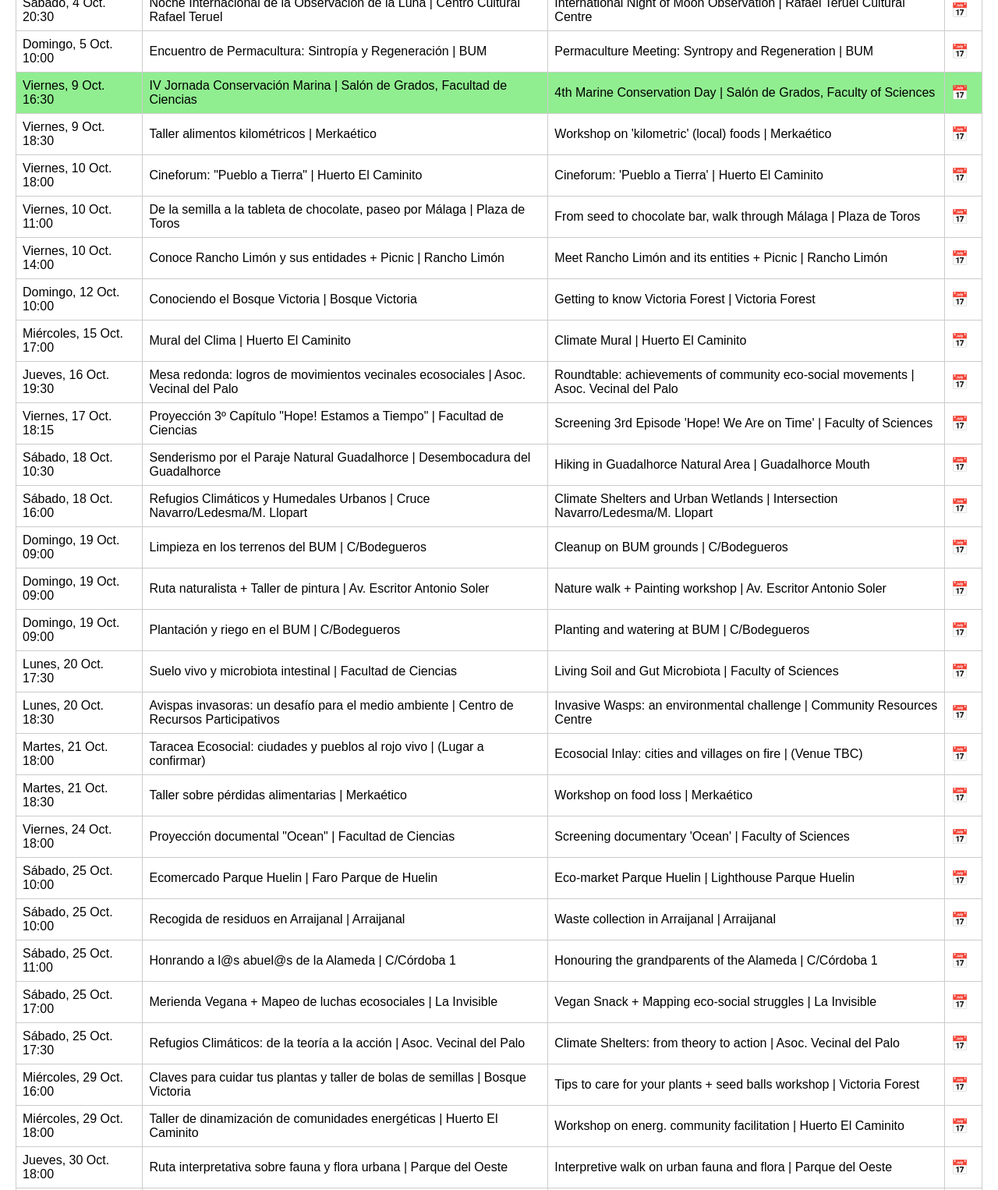
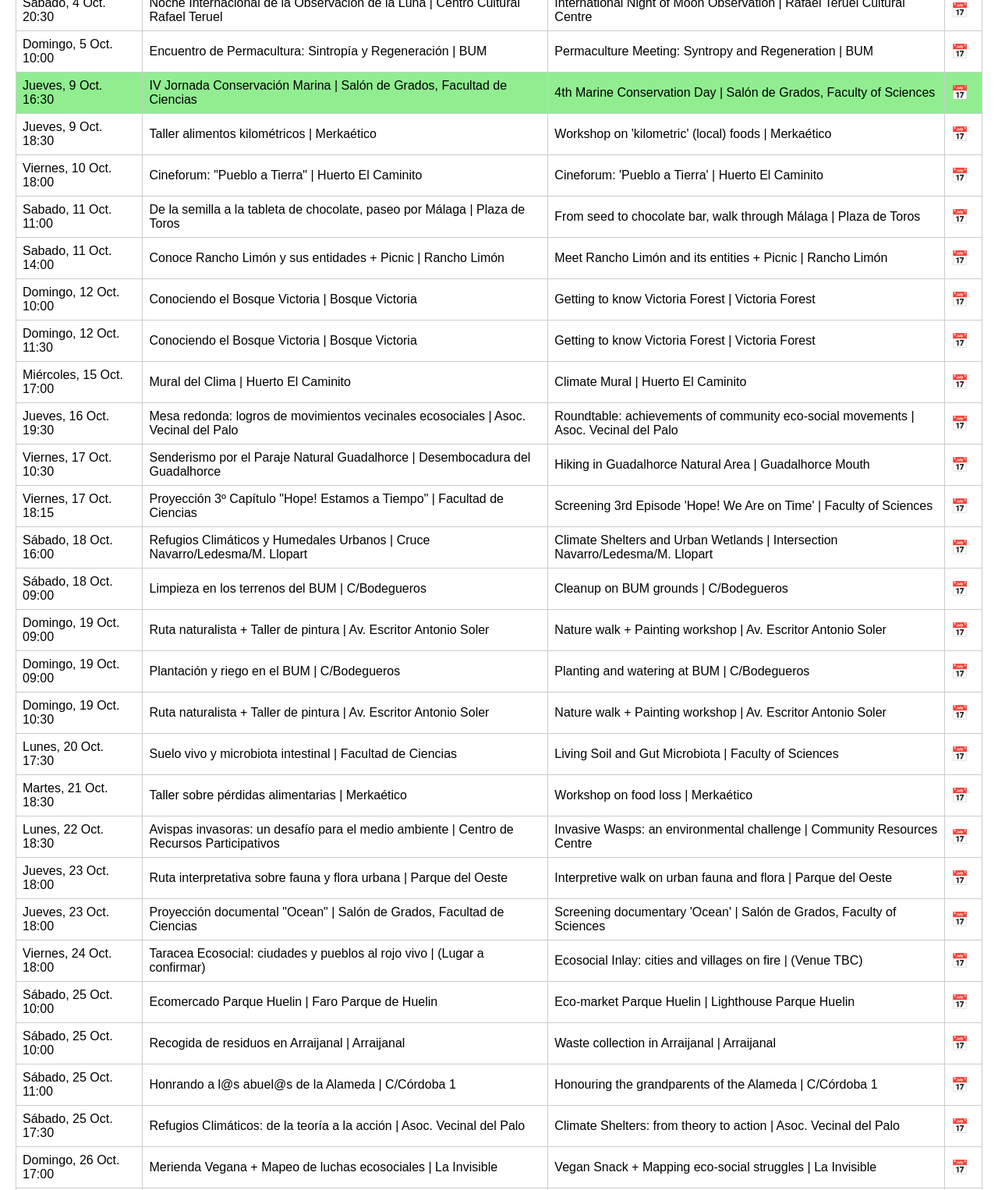
Before and after one commit to alterisian/alterisian.github.io, a plain HTML site: page made/malaga_ecofestival.html in a window 1280 px wide. Shown: the part 452-1978 px from the top of the page at 78% size. Drawn offline with Linux system fonts and the light colour scheme.

Commit message:
I estimate it was 75pc correct before, and after 2 and a half hours I have reverified AIs initial version. It would have definitely took longer to manually build this. And I would not have added the google calendar link, or the next event highlighter

```diff
--- a/made/malaga_ecofestival.html
+++ b/made/malaga_ecofestival.html
@@ -23,7 +23,7 @@
 <p>
   The official calendar is over at <a href="https://www.instagram.com/ecofestival_malaga/" target="_blank">ecofestival malaga instagram</a>
   This is an unofficial play around to help provide an English version, so I can more easily understand what is going on, and allow anyone to easily add it to their google calander.
-  I used Claude AI to process the <a href="https://drive.google.com/file/d/1J9lCxGl1E0OjDYpOZbCrti3NY8BeYI4s/view" target="_blank">pdf</a>, and currently need to reverify it is fully correct, so if you spot any errors, do let me know.
+  I used Claude AI to process the <a href="https://drive.google.com/file/d/1J9lCxGl1E0OjDYpOZbCrti3NY8BeYI4s/view" target="_blank">pdf</a>, and I spent a couple of hours  reverifying it is fully correct, so if you spot any errors, do let me know.
   I got it to highlight the next event in green.
 </p>
 
@@ -57,53 +57,78 @@
     <tr data-datetime="2025-10-05T10:00"><td>Domingo, 5 Oct. 10:00</td><td>Encuentro de Permacultura: Sintropía y Regeneración | BUM</td><td>Permaculture Meeting: Syntropy and Regeneration | BUM</td><td><a href="#" class="gcal-icon" onclick="addToGoogleCalendar(event, this.closest('tr'))">📅</a></td></tr>
 
 
-    <tr data-datetime="2025-10-09T16:30"><td>Viernes, 9 Oct. 16:30</td><td>IV Jornada Conservación Marina | Salón de Grados, Facultad de Ciencias</td><td>4th Marine Conservation Day | Salón de Grados, Faculty of Sciences</td><td><a href="#" class="gcal-icon" onclick="addToGoogleCalendar(event, this.closest('tr'))">📅</a></td></tr>
+    <tr data-datetime="2025-10-09T16:30"><td>Jueves, 9 Oct. 16:30</td><td>IV Jornada Conservación Marina | Salón de Grados, Facultad de Ciencias</td><td>4th Marine Conservation Day | Salón de Grados, Faculty of Sciences</td><td><a href="#" class="gcal-icon" onclick="addToGoogleCalendar(event, this.closest('tr'))">📅</a></td></tr>
 
-    <tr data-datetime="2025-10-09T18:30"><td>Viernes, 9 Oct. 18:30</td><td>Taller alimentos kilométricos | Merkaético</td><td>Workshop on 'kilometric' (local) foods | Merkaético</td><td><a href="#" class="gcal-icon" onclick="addToGoogleCalendar(event, this.closest('tr'))">📅</a></td></tr>
+    <tr data-datetime="2025-10-09T18:30"><td>Jueves, 9 Oct. 18:30</td><td>Taller alimentos kilométricos | Merkaético</td><td>Workshop on 'kilometric' (local) foods | Merkaético</td><td><a href="#" class="gcal-icon" onclick="addToGoogleCalendar(event, this.closest('tr'))">📅</a></td></tr>
+
 
     <tr data-datetime="2025-10-10T18:00"><td>Viernes, 10 Oct. 18:00</td><td>Cineforum: "Pueblo a Tierra" | Huerto El Caminito</td><td>Cineforum: 'Pueblo a Tierra' | Huerto El Caminito</td><td><a href="#" class="gcal-icon" onclick="addToGoogleCalendar(event, this.closest('tr'))">📅</a></td></tr>
 
 
+    <tr data-datetime="2025-10-11T11:00"><td>Sabado, 11 Oct. 11:00</td><td>De la semilla a la tableta de chocolate, paseo por Málaga | Plaza de Toros</td><td>From seed to chocolate bar, walk through Málaga | Plaza de Toros</td><td><a href="#" class="gcal-icon" onclick="addToGoogleCalendar(event, this.closest('tr'))">📅</a></td></tr>
+
+
+    <tr data-datetime="2025-10-10T14:00"><td>Sabado, 11 Oct. 14:00</td><td>Conoce Rancho Limón y sus entidades + Picnic | Rancho Limón</td><td>Meet Rancho Limón and its entities + Picnic | Rancho Limón</td><td><a href="#" class="gcal-icon" onclick="addToGoogleCalendar(event, this.closest('tr'))">📅</a></td></tr>
 
 
 
+    <tr data-datetime="2025-10-12T10:00"><td>Domingo, 12 Oct. 10:00</td><td>Conociendo el Bosque Victoria | Bosque Victoria</td><td>Getting to know Victoria Forest | Victoria Forest</td><td><a href="#" class="gcal-icon" onclick="addToGoogleCalendar(event, this.closest('tr'))">📅</a></td></tr>
 
-
-    <tr data-datetime="2025-10-10T11:00"><td>Viernes, 10 Oct. 11:00</td><td>De la semilla a la tableta de chocolate, paseo por Málaga | Plaza de Toros</td><td>From seed to chocolate bar, walk through Málaga | Plaza de Toros</td><td><a href="#" class="gcal-icon" onclick="addToGoogleCalendar(event, this.closest('tr'))">📅</a></td></tr>
-
-    <tr data-datetime="2025-10-10T14:00"><td>Viernes, 10 Oct. 14:00</td><td>Conoce Rancho Limón y sus entidades + Picnic | Rancho Limón</td><td>Meet Rancho Limón and its entities + Picnic | Rancho Limón</td><td><a href="#" class="gcal-icon" onclick="addToGoogleCalendar(event, this.closest('tr'))">📅</a></td></tr>
-
-    <tr data-datetime="2025-10-12T10:00"><td>Domingo, 12 Oct. 10:00</td><td>Conociendo el Bosque Victoria | Bosque Victoria</td><td>Getting to know Victoria Forest | Victoria Forest</td><td><a href="#" class="gcal-icon" onclick="addToGoogleCalendar(event, this.closest('tr'))">📅</a></td></tr>
+    <tr data-datetime="2025-10-12T11:30"><td>Domingo, 12 Oct. 11:30</td><td>Conociendo el Bosque Victoria | Bosque Victoria</td><td>Getting to know Victoria Forest | Victoria Forest</td><td><a href="#" class="gcal-icon" onclick="addToGoogleCalendar(event, this.closest('tr'))">📅</a></td></tr>
 
 
     <tr data-datetime="2025-10-15T17:00"><td>Miércoles, 15 Oct. 17:00</td><td>Mural del Clima | Huerto El Caminito</td><td>Climate Mural | Huerto El Caminito</td><td><a href="#" class="gcal-icon" onclick="addToGoogleCalendar(event, this.closest('tr'))">📅</a></td></tr>
+
+
     <tr data-datetime="2025-10-16T19:30"><td>Jueves, 16 Oct. 19:30</td><td>Mesa redonda: logros de movimientos vecinales ecosociales | Asoc. Vecinal del Palo</td><td>Roundtable: achievements of community eco-social movements | Asoc. Vecinal del Palo</td><td><a href="#" class="gcal-icon" onclick="addToGoogleCalendar(event, this.closest('tr'))">📅</a></td></tr>
 
+    <tr data-datetime="2025-10-17T10:30"><td>Viernes, 17 Oct. 10:30</td><td>Senderismo por el Paraje Natural Guadalhorce | Desembocadura del Guadalhorce</td><td>Hiking in Guadalhorce Natural Area | Guadalhorce Mouth</td><td><a href="#" class="gcal-icon" onclick="addToGoogleCalendar(event, this.closest('tr'))">📅</a></td></tr>
+
+
     <tr data-datetime="2025-10-17T18:15"><td>Viernes, 17 Oct. 18:15</td><td>Proyección 3º Capítulo "Hope! Estamos a Tiempo" | Facultad de Ciencias</td><td>Screening 3rd Episode 'Hope! We Are on Time' | Faculty of Sciences</td><td><a href="#" class="gcal-icon" onclick="addToGoogleCalendar(event, this.closest('tr'))">📅</a></td></tr>
-    <tr data-datetime="2025-10-18T10:30"><td>Sábado, 18 Oct. 10:30</td><td>Senderismo por el Paraje Natural Guadalhorce | Desembocadura del Guadalhorce</td><td>Hiking in Guadalhorce Natural Area | Guadalhorce Mouth</td><td><a href="#" class="gcal-icon" onclick="addToGoogleCalendar(event, this.closest('tr'))">📅</a></td></tr>
+
     <tr data-datetime="2025-10-18T16:00"><td>Sábado, 18 Oct. 16:00</td><td>Refugios Climáticos y Humedales Urbanos | Cruce Navarro/Ledesma/M. Llopart</td><td>Climate Shelters and Urban Wetlands | Intersection Navarro/Ledesma/M. Llopart</td><td><a href="#" class="gcal-icon" onclick="addToGoogleCalendar(event, this.closest('tr'))">📅</a></td></tr>
 
-    <tr data-datetime="2025-10-19T09:00"><td>Domingo, 19 Oct. 09:00</td><td>Limpieza en los terrenos del BUM | C/Bodegueros</td><td>Cleanup on BUM grounds | C/Bodegueros</td><td><a href="#" class="gcal-icon" onclick="addToGoogleCalendar(event, this.closest('tr'))">📅</a></td></tr>
+
+    <tr data-datetime="2025-10-18T09:00"><td>Sábado, 18 Oct. 09:00</td><td>Limpieza en los terrenos del BUM | C/Bodegueros</td><td>Cleanup on BUM grounds | C/Bodegueros</td><td><a href="#" class="gcal-icon" onclick="addToGoogleCalendar(event, this.closest('tr'))">📅</a></td></tr>
+
     <tr data-datetime="2025-10-19T09:00"><td>Domingo, 19 Oct. 09:00</td><td>Ruta naturalista + Taller de pintura | Av. Escritor Antonio Soler</td><td>Nature walk + Painting workshop | Av. Escritor Antonio Soler</td><td><a href="#" class="gcal-icon" onclick="addToGoogleCalendar(event, this.closest('tr'))">📅</a></td></tr>
+
     <tr data-datetime="2025-10-19T09:00"><td>Domingo, 19 Oct. 09:00</td><td>Plantación y riego en el BUM | C/Bodegueros</td><td>Planting and watering at BUM | C/Bodegueros</td><td><a href="#" class="gcal-icon" onclick="addToGoogleCalendar(event, this.closest('tr'))">📅</a></td></tr>
 
+    <tr data-datetime="2025-10-19T09:00"><td>Domingo, 19 Oct. 10:30</td><td>Ruta naturalista + Taller de pintura | Av. Escritor Antonio Soler</td><td>Nature walk + Painting workshop | Av. Escritor Antonio Soler</td><td><a href="#" class="gcal-icon" onclick="addToGoogleCalendar(event, this.closest('tr'))">📅</a></td></tr>
+
     <tr data-datetime="2025-10-20T17:30"><td>Lunes, 20 Oct. 17:30</td><td>Suelo vivo y microbiota intestinal | Facultad de Ciencias</td><td>Living Soil and Gut Microbiota | Faculty of Sciences</td><td><a href="#" class="gcal-icon" onclick="addToGoogleCalendar(event, this.closest('tr'))">📅</a></td></tr>
-    <tr data-datetime="2025-10-20T18:30"><td>Lunes, 20 Oct. 18:30</td><td>Avispas invasoras: un desafío para el medio ambiente | Centro de Recursos Participativos</td><td>Invasive Wasps: an environmental challenge | Community Resources Centre</td><td><a href="#" class="gcal-icon" onclick="addToGoogleCalendar(event, this.closest('tr'))">📅</a></td></tr>
-    <tr data-datetime="2025-10-21T18:00"><td>Martes, 21 Oct. 18:00</td><td>Taracea Ecosocial: ciudades y pueblos al rojo vivo | (Lugar a confirmar)</td><td>Ecosocial Inlay: cities and villages on fire | (Venue TBC)</td><td><a href="#" class="gcal-icon" onclick="addToGoogleCalendar(event, this.closest('tr'))">📅</a></td></tr>
 
     <tr data-datetime="2025-10-21T18:30"><td>Martes, 21 Oct. 18:30</td><td>Taller sobre pérdidas alimentarias | Merkaético</td><td>Workshop on food loss | Merkaético</td><td><a href="#" class="gcal-icon" onclick="addToGoogleCalendar(event, this.closest('tr'))">📅</a></td></tr>
-    <tr data-datetime="2025-10-24T18:00"><td>Viernes, 24 Oct. 18:00</td><td>Proyección documental "Ocean" | Facultad de Ciencias</td><td>Screening documentary 'Ocean' | Faculty of Sciences</td><td><a href="#" class="gcal-icon" onclick="addToGoogleCalendar(event, this.closest('tr'))">📅</a></td></tr>
+
+    <tr data-datetime="2025-10-22T18:30"><td>Lunes, 22 Oct. 18:30</td><td>Avispas invasoras: un desafío para el medio ambiente | Centro de Recursos Participativos</td><td>Invasive Wasps: an environmental challenge | Community Resources Centre</td><td><a href="#" class="gcal-icon" onclick="addToGoogleCalendar(event, this.closest('tr'))">📅</a></td></tr>
+
+
+
+    <tr data-datetime="2025-10-23T18:00"><td>Jueves, 23 Oct. 18:00</td><td>Ruta interpretativa sobre fauna y flora urbana | Parque del Oeste</td><td>Interpretive walk on urban fauna and flora | Parque del Oeste</td><td><a href="#" class="gcal-icon" onclick="addToGoogleCalendar(event, this.closest('tr'))">📅</a></td></tr>
+
+    <tr data-datetime="2025-10-23T18:00"><td>Jueves, 23 Oct. 18:00</td><td>Proyección documental "Ocean" | Salón de Grados, Facultad de Ciencias</td><td>Screening documentary 'Ocean' | Salón de Grados, Faculty of Sciences</td><td><a href="#" class="gcal-icon" onclick="addToGoogleCalendar(event, this.closest('tr'))">📅</a></td></tr>
+
+
+    <tr data-datetime="2025-10-24T18:00"><td>Viernes, 24 Oct. 18:00</td><td>Taracea Ecosocial: ciudades y pueblos al rojo vivo | (Lugar a confirmar)</td><td>Ecosocial Inlay: cities and villages on fire | (Venue TBC)</td><td><a href="#" class="gcal-icon" onclick="addToGoogleCalendar(event, this.closest('tr'))">📅</a></td></tr>
+
+
+
     <tr data-datetime="2025-10-25T10:00"><td>Sábado, 25 Oct. 10:00</td><td>Ecomercado Parque Huelin | Faro Parque de Huelin</td><td>Eco-market Parque Huelin | Lighthouse Parque Huelin</td><td><a href="#" class="gcal-icon" onclick="addToGoogleCalendar(event, this.closest('tr'))">📅</a></td></tr>
 
     <tr data-datetime="2025-10-25T10:00"><td>Sábado, 25 Oct. 10:00</td><td>Recogida de residuos en Arraijanal | Arraijanal</td><td>Waste collection in Arraijanal | Arraijanal</td><td><a href="#" class="gcal-icon" onclick="addToGoogleCalendar(event, this.closest('tr'))">📅</a></td></tr>
     <tr data-datetime="2025-10-25T11:00"><td>Sábado, 25 Oct. 11:00</td><td>Honrando a l@s abuel@s de la Alameda | C/Córdoba 1</td><td>Honouring the grandparents of the Alameda | C/Córdoba 1</td><td><a href="#" class="gcal-icon" onclick="addToGoogleCalendar(event, this.closest('tr'))">📅</a></td></tr>
-    <tr data-datetime="2025-10-25T17:00"><td>Sábado, 25 Oct. 17:00</td><td>Merienda Vegana + Mapeo de luchas ecosociales | La Invisible</td><td>Vegan Snack + Mapping eco-social struggles | La Invisible</td><td><a href="#" class="gcal-icon" onclick="addToGoogleCalendar(event, this.closest('tr'))">📅</a></td></tr>
 
     <tr data-datetime="2025-10-25T17:30"><td>Sábado, 25 Oct. 17:30</td><td>Refugios Climáticos: de la teoría a la acción | Asoc. Vecinal del Palo</td><td>Climate Shelters: from theory to action | Asoc. Vecinal del Palo</td><td><a href="#" class="gcal-icon" onclick="addToGoogleCalendar(event, this.closest('tr'))">📅</a></td></tr>
-    <tr data-datetime="2025-10-29T16:00"><td>Miércoles, 29 Oct. 16:00</td><td>Claves para cuidar tus plantas y taller de bolas de semillas | Bosque Victoria</td><td>Tips to care for your plants + seed balls workshop | Victoria Forest</td><td><a href="#" class="gcal-icon" onclick="addToGoogleCalendar(event, this.closest('tr'))">📅</a></td></tr>
+
+
+    <tr data-datetime="2025-10-26T17:00"><td>Domingo, 26 Oct. 17:00</td><td>Merienda Vegana + Mapeo de luchas ecosociales | La Invisible</td><td>Vegan Snack + Mapping eco-social struggles | La Invisible</td><td><a href="#" class="gcal-icon" onclick="addToGoogleCalendar(event, this.closest('tr'))">📅</a></td></tr>
+
     <tr data-datetime="2025-10-29T18:00"><td>Miércoles, 29 Oct. 18:00</td><td>Taller de dinamización de comunidades energéticas | Huerto El Caminito</td><td>Workshop on energ. community facilitation | Huerto El Caminito</td><td><a href="#" class="gcal-icon" onclick="addToGoogleCalendar(event, this.closest('tr'))">📅</a></td></tr>
 
-    <tr data-datetime="2025-10-30T18:00"><td>Jueves, 30 Oct. 18:00</td><td>Ruta interpretativa sobre fauna y flora urbana | Parque del Oeste</td><td>Interpretive walk on urban fauna and flora | Parque del Oeste</td><td><a href="#" class="gcal-icon" onclick="addToGoogleCalendar(event, this.closest('tr'))">📅</a></td></tr>
+      <tr data-datetime="2025-10-30T16:00"><td>Jueves, 30 Oct. 16:00</td><td>Claves para cuidar tus plantas y taller de bolas de semillas | Bosque Victoria</td><td>Tips to care for your plants + seed balls workshop | Victoria Forest</td><td><a href="#" class="gcal-icon" onclick="addToGoogleCalendar(event, this.closest('tr'))">📅</a></td></tr>
+
     <tr data-datetime="2025-11-01T20:00"><td>Sábado, 1 Nov. 20:00</td><td>Fiesta de Cierre | La Nave</td><td>Closing Party | La Nave</td><td><a href="#" class="gcal-icon" onclick="addToGoogleCalendar(event, this.closest('tr'))">📅</a></td></tr>
   </tbody>
 </table>
@@ -175,5 +200,7 @@ function highlightEvents() {
 highlightEvents();
 setInterval(highlightEvents, 60000);
 </script>
+
+<p>A webpage by <a href="../index.html">Ian Moss</a>. Created over a few hours, as I wanted to understand what is going on a little more, and be able to save events to my google calendar. I hope it is of use to others, and increases event attendence. And if you are interested in a webpage for your own festival or event, please get in touch. This one would have cost 200 euros, but was free. A small event could be 50 euros. <a href="https://www.linkedin.com/in/alteris/">Get In Touch</a></p>
 </body>
 </html>
```
